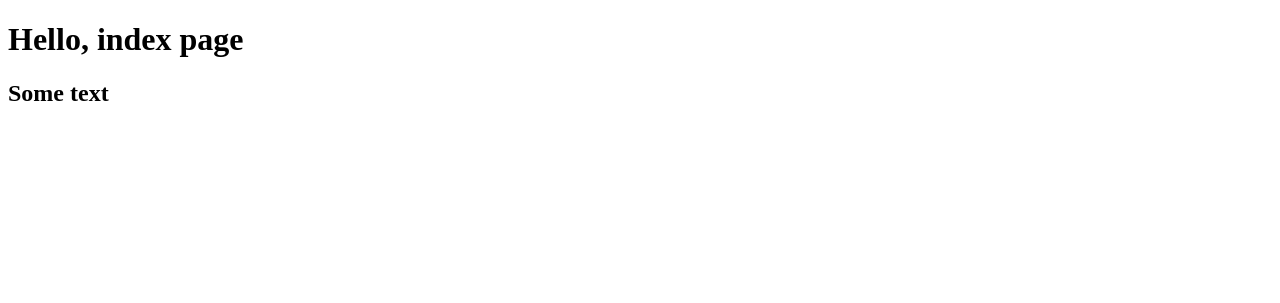
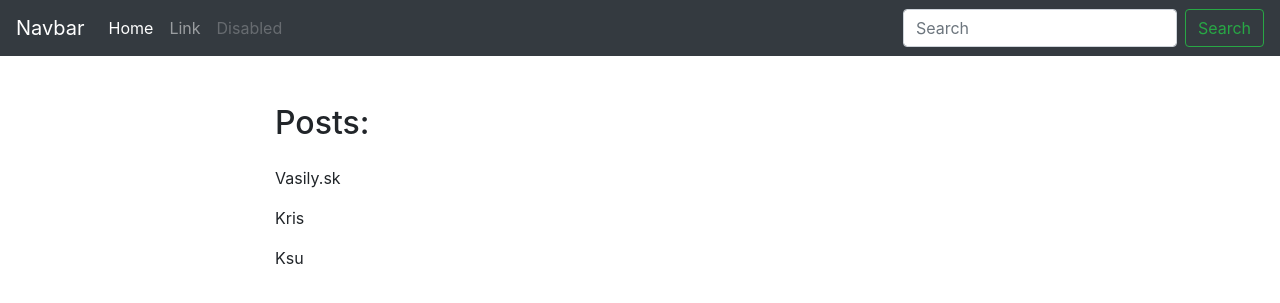
Before and after one commit to gambrinus304/Django-blog, a Django app: page /blog/ in a window 1280 px wide. Shown: the top 303 px of the page. Run offline with Django 3.2, Linux system fonts and the light colour scheme; some libraries are stand-ins or nearby versions.

Commit message:
divided templates to base and others

```diff
--- /dev/null
+++ b/app/blogengine/blog/templates/blog/base_blog.html
@@ -0,0 +1 @@
+{% extends 'base.html' %}
--- a/app/blogengine/blog/templates/blog/index.html
+++ b/app/blogengine/blog/templates/blog/index.html
@@ -1,13 +1,18 @@
-<!DOCTYPE html>
-<html lang="en">
-<head>
-    <meta charset="UTF-8">
-    <meta name="viewport" content="width=device-width, initial-scale=1.0">
-    <meta http-equiv="X-UA-Compatible" content="ie=edge">
-    <title>Index page</title>
-</head>
-<body>
-    <h1>Hello, index page</h1>
-    <h2>Some text</h2>
-</body>
-</html>
+{% extends 'blog/base_blog.html' %}
+
+{% block title %}
+    Ok, it's work
+{% endblock %}
+
+
+{% block content %}
+
+    <h2 class="mb-4">Posts:</h2>
+
+    {% for name in names %}
+        <p>
+            {{ name }}
+        </p>
+    {% endfor %}
+
+{% endblock %}
--- a/app/blogengine/blog/views.py
+++ b/app/blogengine/blog/views.py
@@ -5,4 +5,5 @@ from django.shortcuts import render
 
 # Create your views here.
 def posts_list(request):
-    return render(request, 'blog/index.html')
+    n = ['Vasily.sk', 'Kris', 'Ksu']
+    return render(request, 'blog/index.html', context={'names': n})
--- a/app/blogengine/blogengine/settings.py
+++ b/app/blogengine/blogengine/settings.py
@@ -55,7 +55,9 @@ ROOT_URLCONF = 'blogengine.urls'
 TEMPLATES = [
     {
         'BACKEND': 'django.template.backends.django.DjangoTemplates',
-        'DIRS': [],
+        'DIRS': [
+            os.path.join(BASE_DIR, 'templates')
+        ],
         'APP_DIRS': True,
         'OPTIONS': {
             'context_processors': [
--- /dev/null
+++ b/app/blogengine/templates/base.html
@@ -0,0 +1,59 @@
+<!DOCTYPE html>
+<html lang="en">
+<head>
+    <meta charset="UTF-8">
+    <meta name="viewport" content="width=device-width, initial-scale=1.0">
+    <meta http-equiv="X-UA-Compatible" content="ie=edge">
+    <link rel="stylesheet" href="https://stackpath.bootstrapcdn.com/bootstrap/4.1.3/css/bootstrap.min.css" integrity="sha384-MCw98/SFnGE8fJT3GXwEOngsV7Zt27NXFoaoApmYm81iuXoPkFOJwJ8ERdknLPMO" crossorigin="anonymous">
+    <title>
+
+    {% block title %}
+        Ok, it's work
+    {% endblock %}
+
+    </title>
+</head>
+<body>
+
+    <nav class="navbar navbar-expand-lg navbar-dark bg-dark">
+        <a class="navbar-brand" href="#">Navbar</a>
+        <button class="navbar-toggler" type="button" data-toggle="collapse" data-target="#navbarSupportedContent" aria-controls="navbarSupportedContent" aria-expanded="false" aria-label="Toggle navigation">
+            <span class="navbar-toggler-icon"></span>
+        </button>
+
+        <div class="collapse navbar-collapse" id="navbarSupportedContent">
+
+            <ul class="navbar-nav mr-auto">
+            <li class="nav-item active">
+                <a class="nav-link" href="#">Home <span class="sr-only">(current)</span></a>
+            </li>
+
+            <li class="nav-item">
+                <a class="nav-link" href="#">Link</a>
+            </li>
+
+            <li class="nav-item">
+                <a class="nav-link disabled" href="#">Disabled</a>
+            </li>
+            </ul>
+
+            <form class="form-inline my-2 my-lg-0">
+            <input class="form-control mr-sm-2" type="search" placeholder="Search" aria-label="Search">
+            <button class="btn btn-outline-success my-2 my-sm-0" type="submit">Search</button>
+            </form>
+        </div>
+    </nav>
+
+    <div class="container mt-5">
+        <div class="row">
+            <div class="col-6 offset-md-2">
+                {% block content %}
+                    The content is coming soon
+                {% endblock %}
+            </div>
+        </div>
+    </div>
+
+
+</body>
+</html>
```
